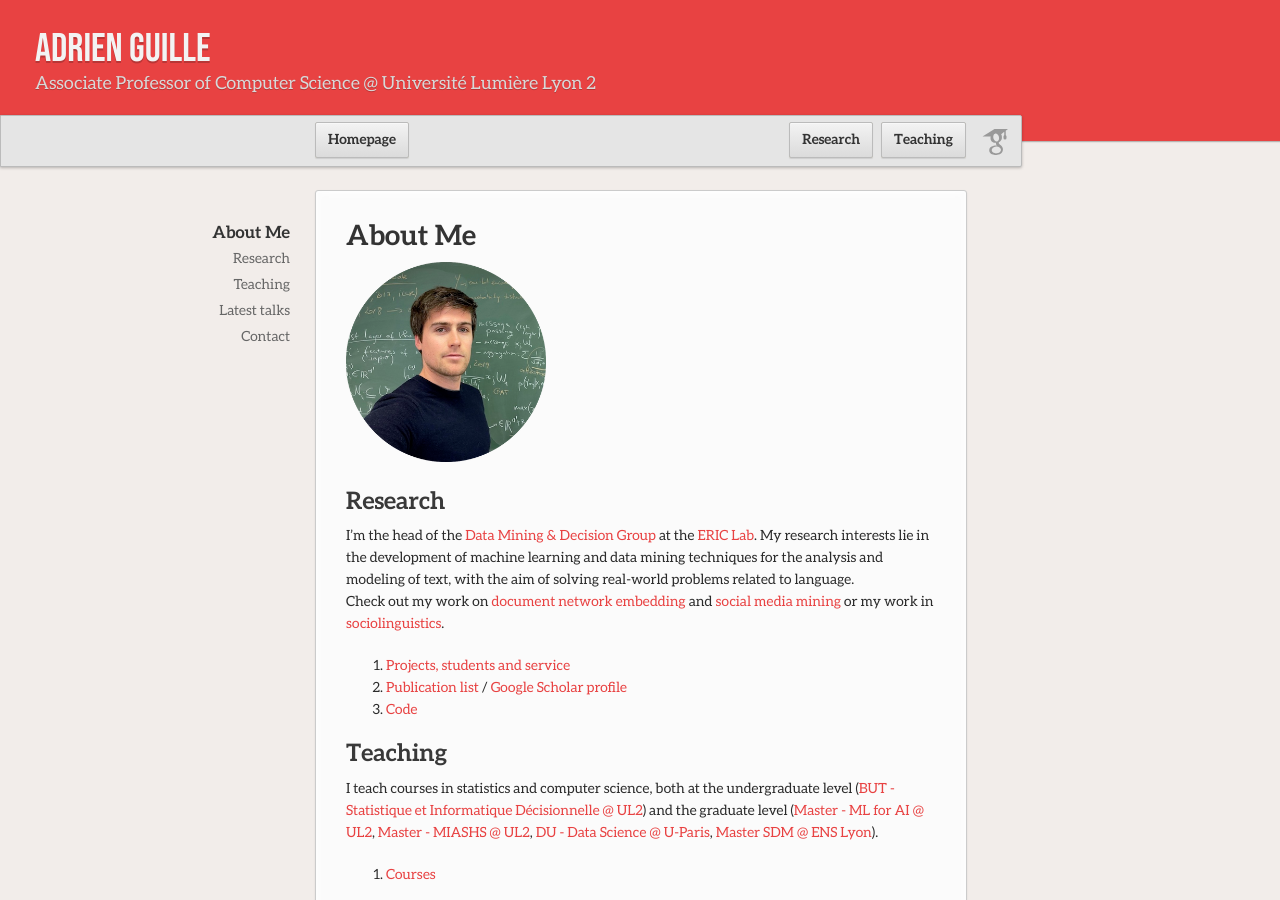
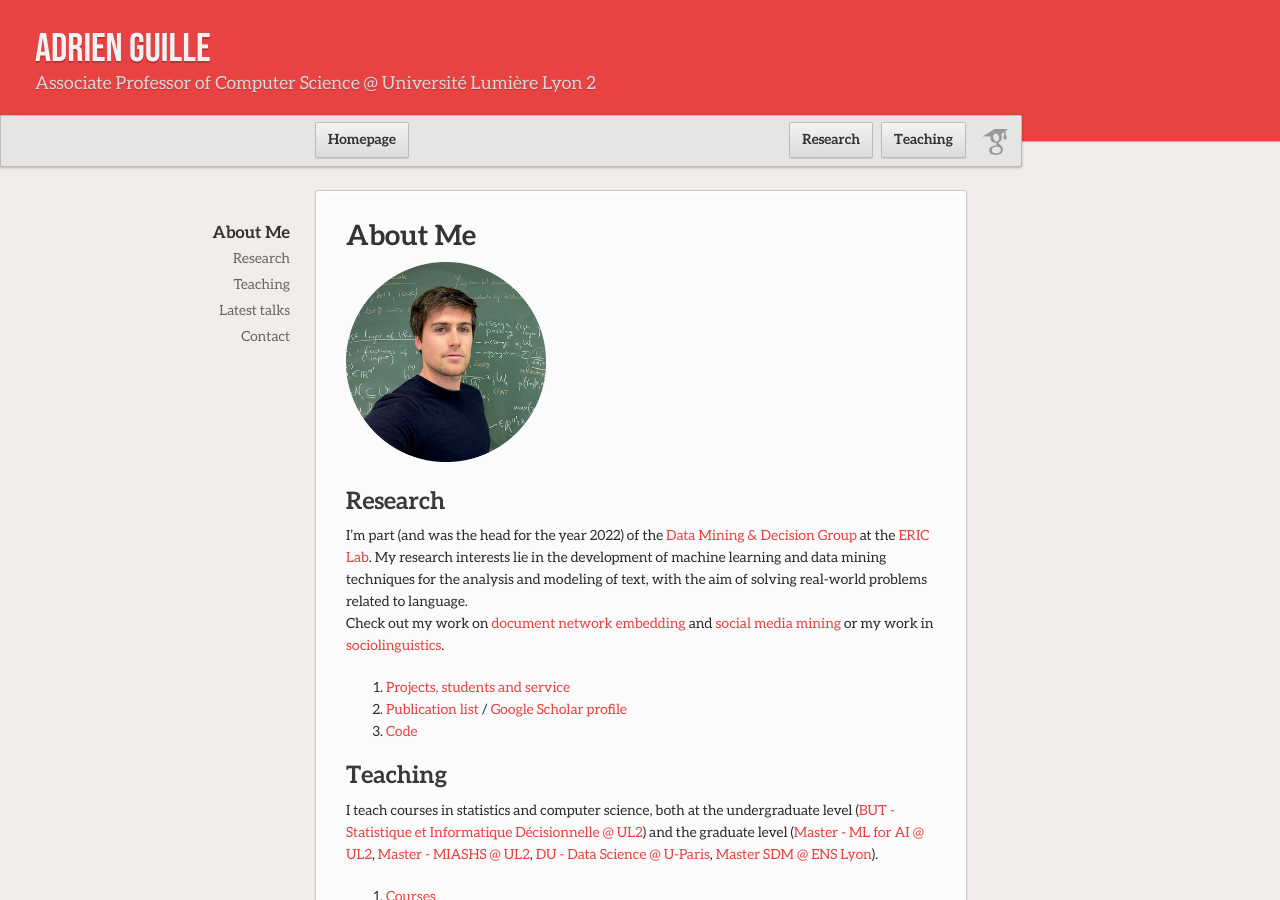
Before and after one commit to AdrienGuille/adrienguille.github.io, a Jekyll site: the page built from index.md, in a window 1280 px wide and 900 px high. Built offline with Jekyll 4.4.1, drawn with Linux system fonts in a browser that asks for light colours; our own code applies the rules of GitHub Pages for plain Markdown files.

Commit message:
Update index.md

```diff
--- a/index.md
+++ b/index.md
@@ -4,7 +4,7 @@
 
 ## Research
 
-I'm the head of the [Data Mining & Decision Group](https://eric.msh-lse.fr/recherche/equipe-dmd/) at the [ERIC Lab](https://eric.msh-lse.fr). My research interests lie in the development of machine learning and data mining techniques for the analysis and modeling of text, with the aim of solving real-world problems related to language. <br>Check out my work on  [document network embedding](https://adrienguille.github.io/document_network_embedding.html) and [social media mining](https://adrienguille.github.io/social_media_mining.html) or my work in [sociolinguistics](https://adrienguille.github.io/sociolinguistics.html).
+I'm part (and was the head for the year 2022) of the [Data Mining & Decision Group](https://eric.msh-lse.fr/recherche/equipe-dmd/) at the [ERIC Lab](https://eric.msh-lse.fr). My research interests lie in the development of machine learning and data mining techniques for the analysis and modeling of text, with the aim of solving real-world problems related to language. <br>Check out my work on  [document network embedding](https://adrienguille.github.io/document_network_embedding.html) and [social media mining](https://adrienguille.github.io/social_media_mining.html) or my work in [sociolinguistics](https://adrienguille.github.io/sociolinguistics.html).
 
 - [Projects, students and service](https://adrienguille.github.io/research.html)
 - [Publication list](https://adrienguille.github.io/publications.html) / [Google Scholar profile](https://scholar.google.com/citations?user=mM_oO18AAAAJ)
```
